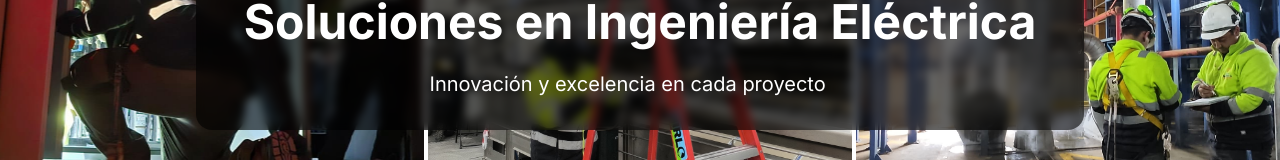
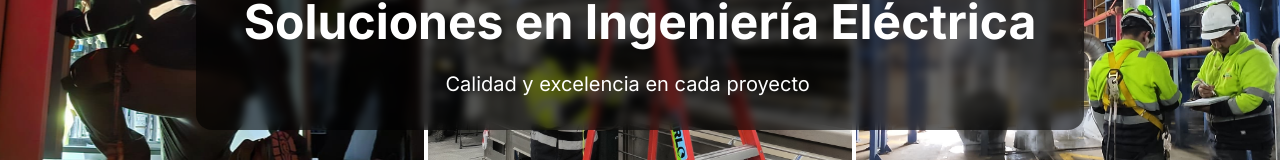
Before and after one commit to brayanDRONE/mercali-ingenieria, a Next.js app: page / in a window 1280 px wide. Shown: the part 272-432 px from the top of the page. Built offline with nearby package versions, Linux system fonts and the light colour scheme.

Commit message:
Actualizar página principal

```diff
--- a/app/page.js
+++ b/app/page.js
@@ -76,7 +76,7 @@ export default function Home() {
               Soluciones en Ingeniería Eléctrica
             </h1>
             <p className="text-xl text-white max-w-3xl text-center">
-              Innovación y excelencia en cada proyecto
+              Calidad y excelencia en cada proyecto
             </p>
           </div>
         </div>
```
